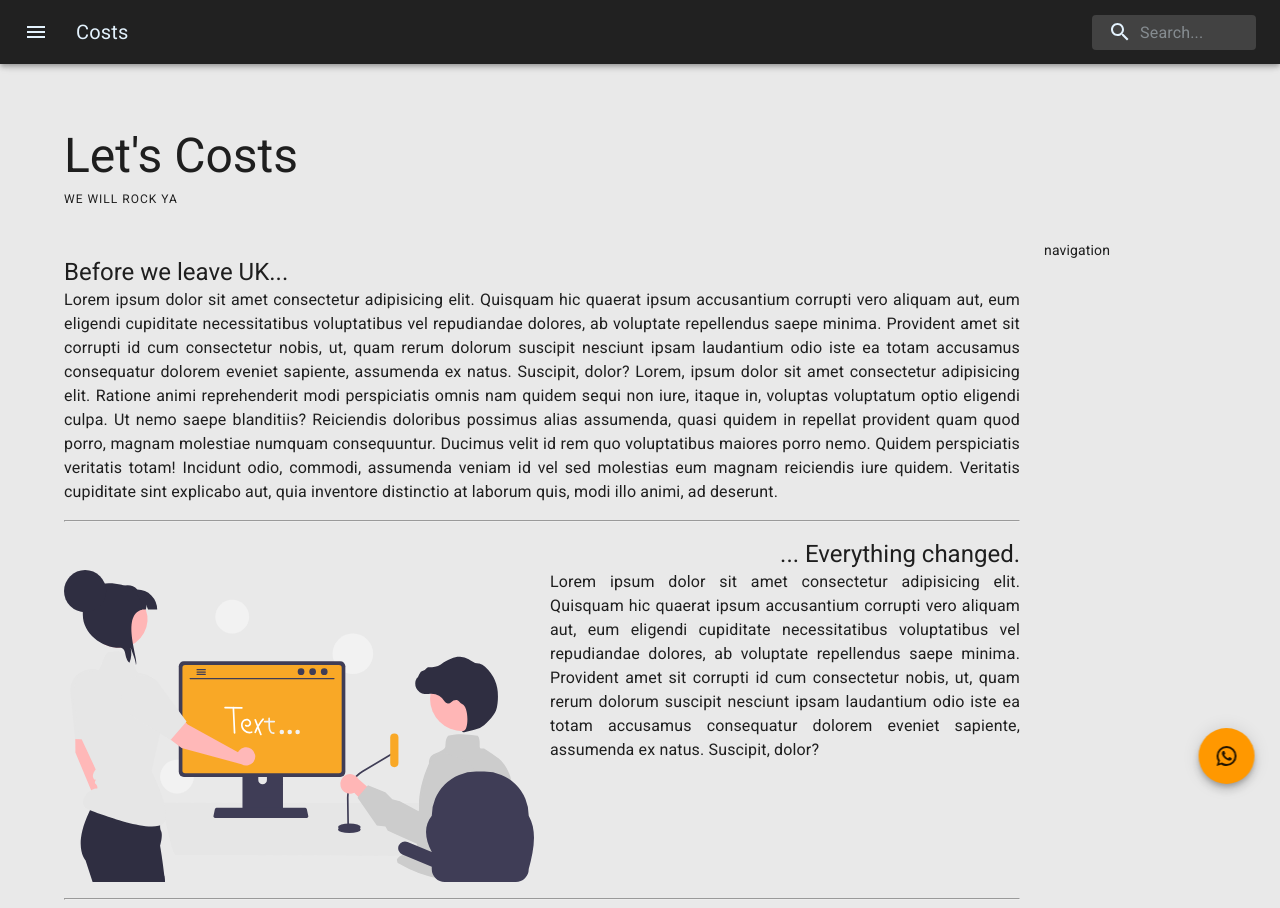
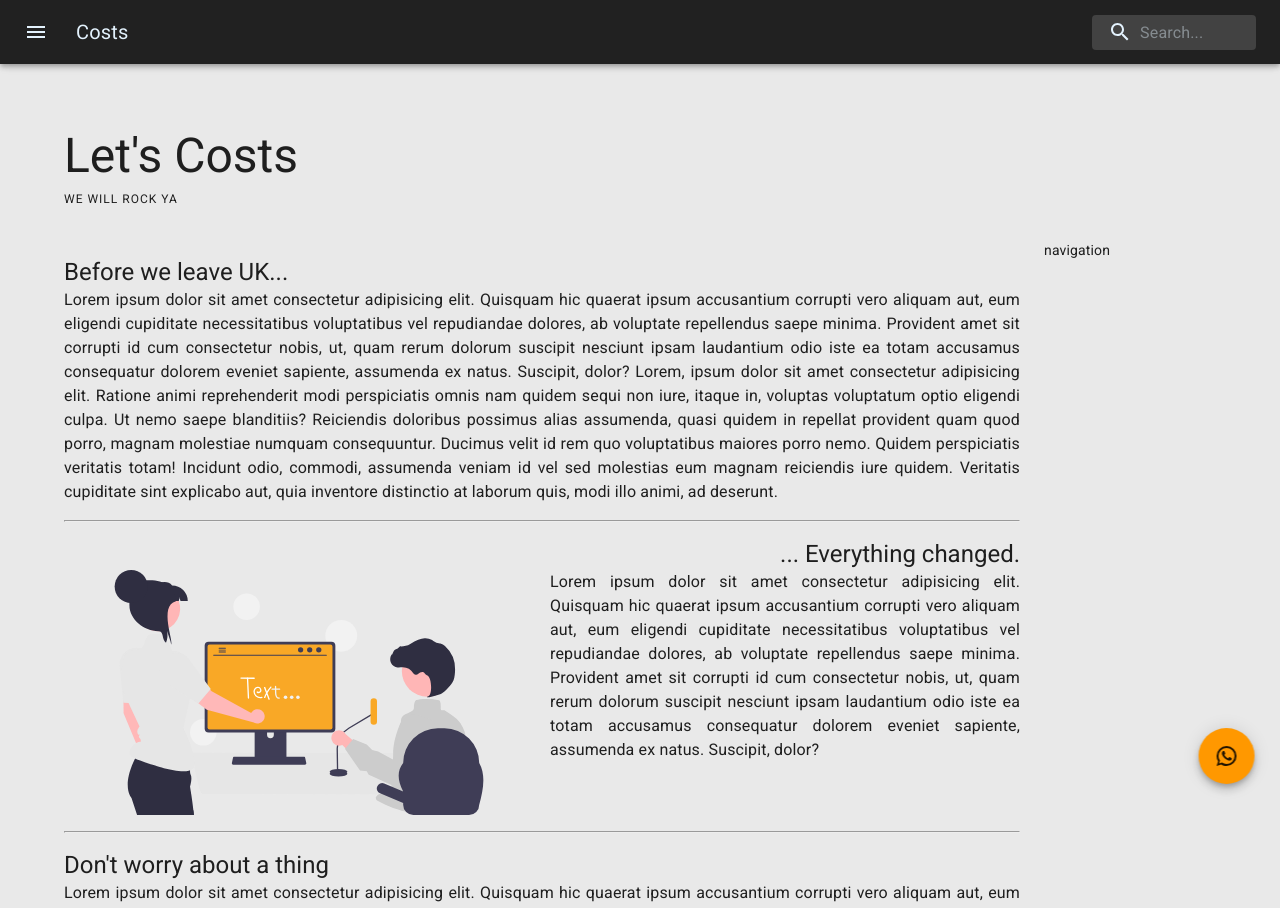
Before and after one commit to vicdant1/react-and-material-ui-study-project, a React (Create React App) app: page /company in a window 1280 px wide. Shown: the top 908 px of the page. Built offline with nearby package versions, Linux system fonts and the light colour scheme.

Commit message:
sizing svg against container

```diff
--- a/src/pages/Company/Company.jsx
+++ b/src/pages/Company/Company.jsx
@@ -1,4 +1,4 @@
-import { Grid, Typography, Fab, Box } from "@material-ui/core";
+import { Grid, Typography, Fab, Box, Button } from "@material-ui/core";
 import { WhatsApp } from "@material-ui/icons/";
 import useStyles from "../Company/companyStyles";
 import analytics from '../../img/analytics_media.svg'
--- a/src/pages/Company/companyStyles.js
+++ b/src/pages/Company/companyStyles.js
@@ -21,7 +21,8 @@ const useStyles = makeStyles((theme) => ({
   },
   textSvg: {
     display: "block",
-    width: "100%"
+    width: "100%",
+    maxHeight: 245
   }
 }));
 
```
